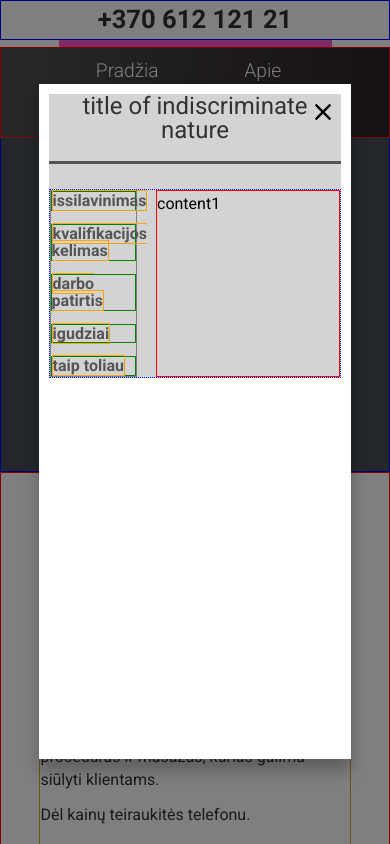
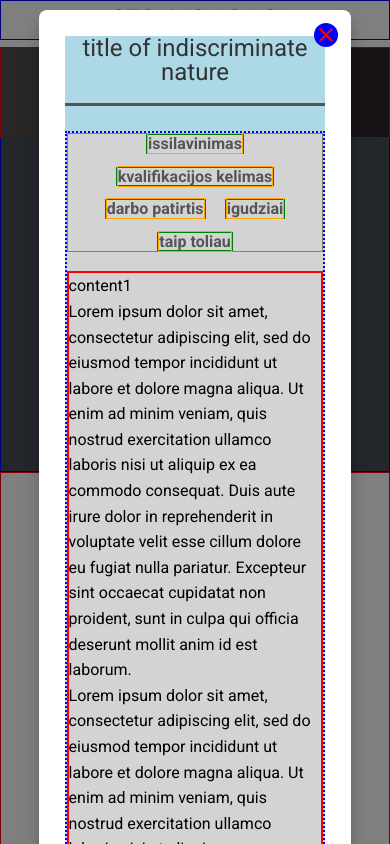
Before and after one commit to irgipaulius/website-masazai.net, a React (Create React App) app: page / in a window 390 px wide. Both pictures are taken after a click on the button "Išsami informacija". Shown: the part 632-1476 px from the top of the page. Built offline with nearby package versions, Linux system fonts and the light colour scheme.

Commit message:
PanelButton modal CSS + media queries implementation v1

```diff
--- a/src/components/About.module.css
+++ b/src/components/About.module.css
@@ -71,7 +71,6 @@
   width: 100%;
   height: 100%;
 }
-
 
 /**************************/
 /* BELOW 1024px (Laptop) */
--- a/src/components/PanelButton.js
+++ b/src/components/PanelButton.js
@@ -44,77 +44,30 @@ export default function PanelButton({ text, type, focus = 0 }) {
 
   const setHidden = () => setVisible(false);
 
-  /*
-- Font sizes (px)
-10 / 12 / 14 / 16 / 18 / 20 / 24 / 30 / 36 / 44 / 52 / 62 / 74 / 86 / 98
-
-- Spacing system (px)
-2 / 4 / 8 / 12 / 16 / 24 / 32 / 48 / 64 / 80 / 96 / 128
-*/
-
-  const { panel_btn, panel_modal, panel_overlay } = styles;
-
-  const panel_container = {
-    backgroundColor: "lightgrey",
-    // color: "#333",
-  };
-  const panel_title = {
-    fontSize: "3rem",
-    textAlign: "center",
-    margin: "0 auto 3.2rem auto",
-    padding: "0 0 2.4rem 0",
-    color: "#333",
-    borderBottom: "3px solid #555",
-  };
-  const panel_menu_container = {
-    color: "red",
-    border: "1px dotted blue",
-
-    display: "flex",
-    gap: "2.4rem",
-  };
-  const panel_menu = {
-    listStyle: "none",
-
-    width: "30%",
-    color: "#555",
-
-    border: "1px solid grey",
-
-    display: "flex",
-    flexDirection: "column",
-    gap: "1.6rem",
-  };
-  const panel_item = {
-    border: "1px solid green",
-  };
-  const panel_link = {
-    fontSize: "2rem",
-    fontWeight: "600",
-    lineHeight: "1.1",
-    border: "1px solid orange",
-    cursor: "pointer",
-    display: "inline",
-    // width: "auto",
-  };
-
-  const panel_content = {
-    fontSize: "2rem",
-    lineHeight: "1.6",
-    width: "70%",
-
-    border: "1px solid red",
-  };
+  const {
+    panel_overlay,
+    panel_modal,
+    panel_close_icon,
+    panel_btn,
+    panel_container,
+    panel_title,
+    panel_menu_content_container,
+    panel_menu,
+    panel_item,
+    panel_link,
+    panel_content,
+  } = styles;
 
   return (
-    <div>
+    <>
       <button className={panel_btn} onClick={toggleVisible}>
         {text}
       </button>
       <Modal
         classNames={{
+          overlay: panel_overlay,
           modal: panel_modal,
-          overlay: panel_overlay,
+          closeIcon: panel_close_icon
         }}
         open={visible}
         onClose={setHidden}
@@ -122,25 +75,22 @@ export default function PanelButton({ text, type, focus = 0 }) {
         animationDuration={500}
       >
         {/* these classNames are placeholders. please fix them all. */}
-        <div style={panel_container} className="panel_container">
-          <div style={panel_title}>{title}</div>
-          <div style={panel_menu_container}>
-            <ul style={panel_menu}>
+        <div className={panel_container}>
+          <div className={panel_title}>{title}</div>
+          <div className={panel_menu_content_container}>
+            <ul className={panel_menu}>
               {Object.keys(contents).map((menuItem, index) => (
-                <li style={panel_item} key={index}>
-                  <div
-                    style={panel_link}
-                    onClick={() => setContentItem(menuItem)}
-                  >
+                <li className={panel_item} key={index}>
+                  <div className={panel_link} onClick={() => setContentItem(menuItem)}>
                     {menuItem}
                   </div>
                 </li>
               ))}
             </ul>
-            <div style={panel_content}>{contents[contentItem]}</div>
+            <div className={panel_content}>{contents[contentItem]}</div>
           </div>
         </div>
       </Modal>
-    </div>
+    </>
   );
 }
--- a/src/components/PanelButton.module.css
+++ b/src/components/PanelButton.module.css
@@ -1,3 +1,9 @@
+/* * {
+  margin: 0;
+  padding: 0;
+  box-sizing: border-box;
+} */
+
 .panel_btn {
   font-family: inherit;
   font-size: 2rem;
@@ -15,13 +21,185 @@
   transition: all 0.2s ease-out;
 }
 
-.panel_modal {
-  height: 80%;
-  width: 80%;
+.panel_overlay {
+  width: 100%;
+  height: 100%;
   /* background-color: lightblue; */
 }
 
-.panel_overlay {
-  height: 100%;
+.panel_modal {
+  max-width: calc(120rem - 12.8rem);
+  /* max-width: 85%; */
   width: 100%;
+
+  /* margin: 0 6.4rem; */
+  padding: 3.2rem;
+  border-radius: 8px;
+
+  position: relative;
 }
+
+.panel_close_icon {
+  fill: red;
+  background-color: blue;
+  font-weight: 600;
+
+  width: 3rem;
+  height: 3rem;
+  border-radius: 50%;
+
+  margin: 0;
+  position: absolute;
+  top: calc(3.2rem / 2 - 14px);
+  right: calc(3.2rem / 2 - 14px);
+  /* transform: translate(3.2rem, 3.2rem); */
+}
+
+.panel_container {
+  background-color: lightblue;
+  color: #333;
+}
+
+.panel_title {
+  font-size: 3rem;
+  text-align: center;
+  margin: 0 auto 3.2rem auto;
+  padding: 0 0 2.4rem 0;
+  color: #333;
+  border-bottom: 3px solid #555;
+}
+
+/* Menu + Content */
+.panel_menu_content_container {
+  color: red;
+  border: 2px dotted blue;
+  background-color: lightgrey;
+
+  display: flex;
+  gap: 2.4rem;
+}
+
+.panel_menu {
+  list-style: none;
+
+  width: 30%;
+  flex: 1 1 auto;
+
+  color: #555;
+
+  border: 1px solid grey;
+
+  display: flex;
+  flex-direction: column;
+  gap: 1.6rem;
+}
+.panel_item {
+  border: 1px solid green;
+}
+.panel_link {
+  font-size: 2rem;
+  font-weight: 600;
+  line-height: 1.1;
+  border: 1px solid orange;
+  cursor: pointer;
+  display: inline;
+}
+
+.panel_content {
+  width: 70%;
+  flex: 1 1 auto;
+
+  font-size: 2rem;
+  line-height: 1.6;
+
+  height: 50vh;
+  overflow-y: auto;
+
+  border: 2px solid red;
+}
+
+/**************************/
+/* BELOW 1200px */
+/**************************/
+
+@media (max-width: 75em) {
+  .panel_modal {
+    /* max-width: calc(120rem - 12.8rem); */
+    max-width: 85%;
+    /* width: 100%; */
+
+    background-color: lightsalmon;
+  }
+}
+
+/**************************/
+/* BELOW 768px (Tablet) */
+/**************************/
+
+/* 768 / 16 = 48 */
+@media (max-width: 48em) {
+  html {
+    /* font-size: 9px; */
+    /* 9px / 16px = 0.5625 = 56.25% */
+    /* Percentage of user's browser font-size setting */
+    font-size: 56.25%;
+  }
+
+  .panel_modal {
+    max-width: 85%;
+    /* margin: 0 4.8rem; */
+    background-color: lightgreen;
+  }
+}
+
+/**************************/
+/* BELOW 640px (Tablet) */
+/**************************/
+
+/* 640 / 16 = 40 */
+@media (max-width: 40em) {
+  .panel_modal {
+    max-width: 85%;
+    /* margin: 0 3.2rem; */
+    background-color: lightskyblue;
+  }
+}
+
+/**************************/
+/* BELOW 560px (Tablet) */
+/**************************/
+
+/* 560 / 16 = 35 */
+@media (max-width: 35em) {
+  .panel_modal {
+    max-width: 80%;
+    /* margin: 0 4.8rem; */
+    background-color: white;
+  }
+
+  .panel_menu_content_container {
+    flex-direction: column;
+  }
+
+  .panel_menu {
+    width: 100%;
+
+    flex-direction: row;
+    justify-content: center;
+    flex-wrap: wrap;
+    column-gap: 2.4rem;
+  }
+
+  .panel_content {
+    width: 100%;
+    height: 70vh;
+  }
+}
+
+/*
+- Font sizes (px)
+10 / 12 / 14 / 16 / 18 / 20 / 24 / 30 / 36 / 44 / 52 / 62 / 74 / 86 / 98
+
+- Spacing system (px)
+2 / 4 / 8 / 12 / 16 / 24 / 32 / 48 / 64 / 80 / 96 / 128
+*/
--- a/src/components/panel/AboutPanel.js
+++ b/src/components/panel/AboutPanel.js
@@ -4,7 +4,7 @@ export const AboutPanelContents = {
     issilavinimas: (
       <>
         <p style={{ color: "black" }}>content1</p>
-        {/* <p style={{ color: "black" }}>
+        <p style={{ color: "black" }}>
           Lorem ipsum dolor sit amet, consectetur adipiscing elit, sed do eiusmod tempor incididunt
           ut labore et dolore magna aliqua. Ut enim ad minim veniam, quis nostrud exercitation
           ullamco laboris nisi ut aliquip ex ea commodo consequat. Duis aute irure dolor in
@@ -59,7 +59,7 @@ export const AboutPanelContents = {
           reprehenderit in voluptate velit esse cillum dolore eu fugiat nulla pariatur. Excepteur
           sint occaecat cupidatat non proident, sunt in culpa qui officia deserunt mollit anim id
           est laborum.
-        </p> */}
+        </p>
       </>
     ),
     "kvalifikacijos kelimas": (
```
